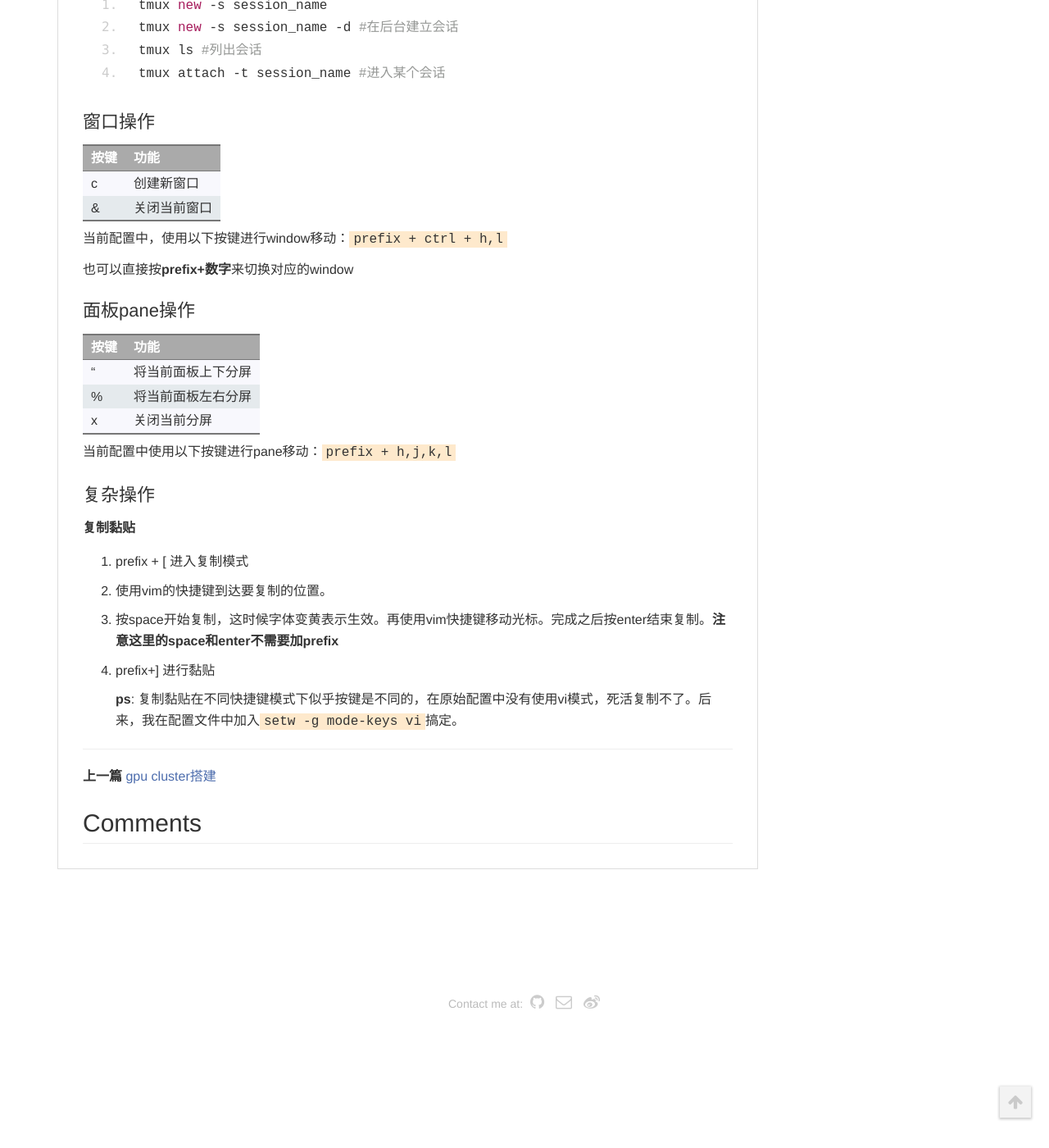
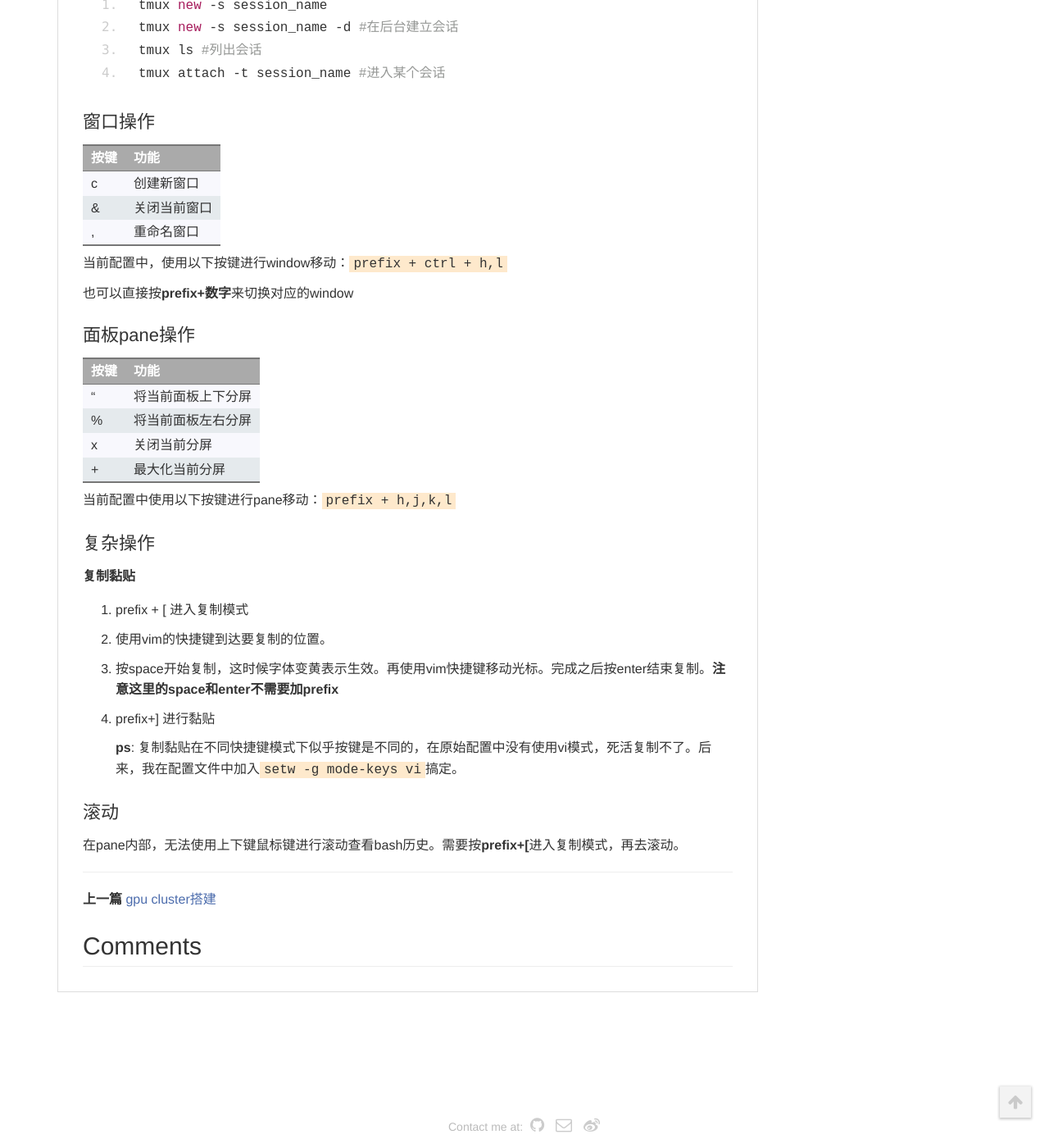
Before and after one commit to vsooda/vsooda.github.io, a Jekyll site: the page built from _posts/2016-09-28-tmux.markdown, in a window 1280 px wide and 1400 px high, scrolled down 2749 px. Shown: the whole window at 82% size. Built offline with Jekyll 4.4.1, drawn with Linux system fonts in a browser that asks for light colours; comment, search, counter and statistics services are not loaded.

Commit message:
add roll and maximize

```diff
--- a/_posts/2016-09-28-tmux.markdown
+++ b/_posts/2016-09-28-tmux.markdown
@@ -109,6 +109,7 @@ tmux attach -t session_name #进入某个会话
 | ---- | ------ |
 | c    | 创建新窗口  |
 | &    | 关闭当前窗口 |
+| , | 重命名窗口|
 
 当前配置中，使用以下按键进行window移动：`prefix + ctrl + h,l`
 
@@ -121,6 +122,7 @@ tmux attach -t session_name #进入某个会话
 | “    | 将当前面板上下分屏 |
 | %    | 将当前面板左右分屏 |
 | x    | 关闭当前分屏    |
+| + | 最大化当前分屏|
 
 当前配置中使用以下按键进行pane移动：`prefix + h,j,k,l`
 
@@ -138,3 +140,7 @@ tmux attach -t session_name #进入某个会话
 4. prefix+] 进行黏贴
 
    **ps**: 复制黏贴在不同快捷键模式下似乎按键是不同的，在原始配置中没有使用vi模式，死活复制不了。后来，我在配置文件中加入`setw -g mode-keys vi`搞定。
+
+#### 滚动
+
+在pane内部，无法使用上下键鼠标键进行滚动查看bash历史。需要按**prefix+[**进入复制模式，再去滚动。
```
